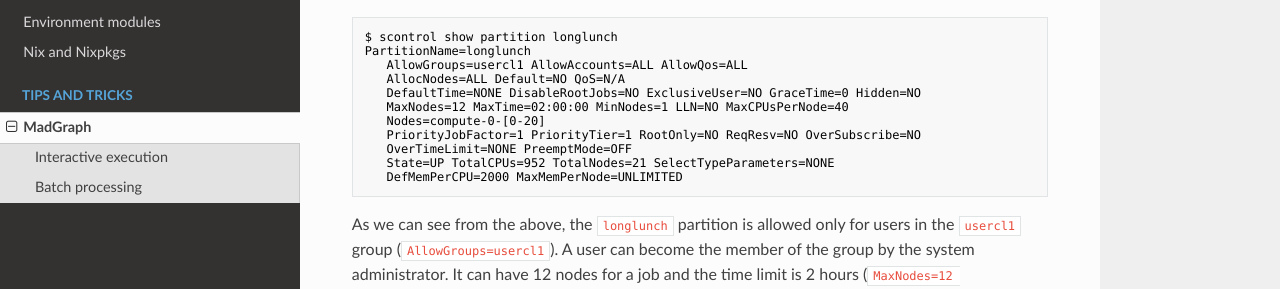
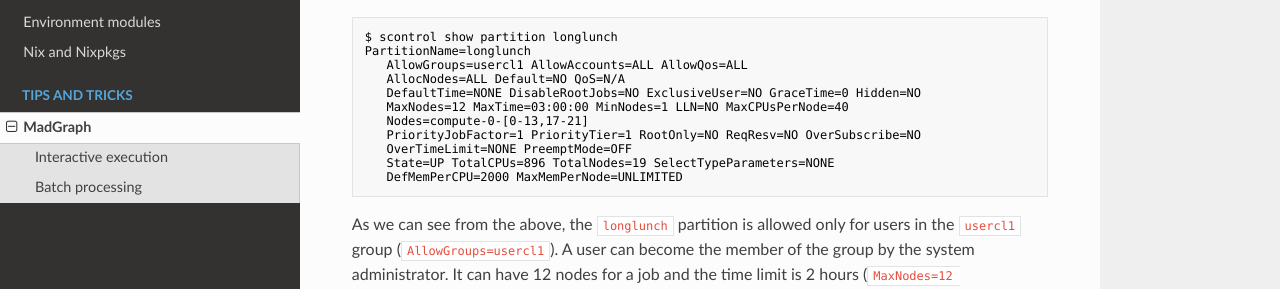
Before and after one commit to cbpark/ptc-cluster, an MkDocs documentation site: the page built from docs/tips-and-tricks/madgraph.md, in a window 1280 px wide and 900 px high, scrolled down 659 px. Shown: the part 230-519 px from the top of the window. Built offline with MkDocs 1.6.1, drawn with Linux system fonts in a browser that asks for light colours; nearby versions of some CDN libraries; old or Windows-style settings are respelled for this version of MkDocs.

````diff
--- a/docs/tips-and-tricks/madgraph.md
+++ b/docs/tips-and-tricks/madgraph.md
@@ -40,11 +40,11 @@ PartitionName=longlunch
    AllowGroups=usercl1 AllowAccounts=ALL AllowQos=ALL
    AllocNodes=ALL Default=NO QoS=N/A
    DefaultTime=NONE DisableRootJobs=NO ExclusiveUser=NO GraceTime=0 Hidden=NO
-   MaxNodes=12 MaxTime=02:00:00 MinNodes=1 LLN=NO MaxCPUsPerNode=40
-   Nodes=compute-0-[0-20]
+   MaxNodes=12 MaxTime=03:00:00 MinNodes=1 LLN=NO MaxCPUsPerNode=40
+   Nodes=compute-0-[0-13,17-21]
    PriorityJobFactor=1 PriorityTier=1 RootOnly=NO ReqResv=NO OverSubscribe=NO
    OverTimeLimit=NONE PreemptMode=OFF
-   State=UP TotalCPUs=952 TotalNodes=21 SelectTypeParameters=NONE
+   State=UP TotalCPUs=896 TotalNodes=19 SelectTypeParameters=NONE
    DefMemPerCPU=2000 MaxMemPerNode=UNLIMITED
 ```
 
````
Also changed, not shown: docs/job-scheduler.md (+17 -17 lines), docs/specification.md (+2 -2 lines).
